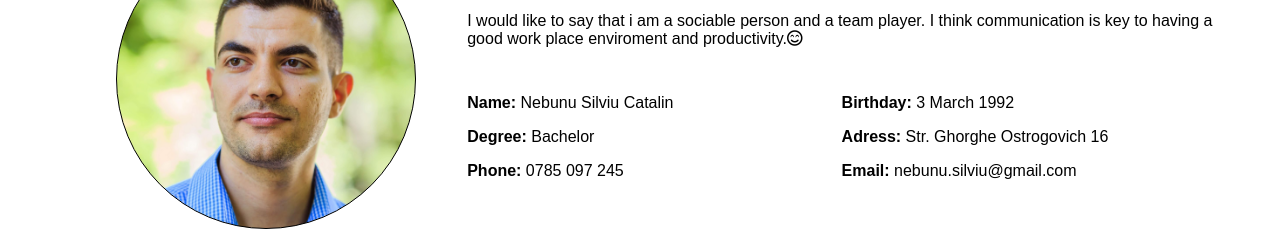
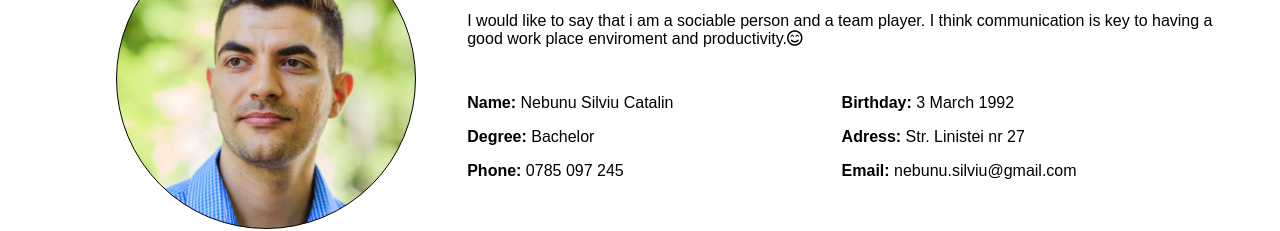
Before and after one commit to silviu03/Personal-site, a plain HTML site: page index.html in a window 1280 px wide. Shown: the part 840-1071 px from the top of the page. Drawn offline with Linux system fonts and the light colour scheme.

Commit message:
Update index.html

```diff
--- a/index.html
+++ b/index.html
@@ -74,7 +74,7 @@
                         </div>
                         <div>
                             <span> <strong>Birthday:</strong> 3 March 1992</span>
-                            <span> <strong>Adress:</strong> Str. Ghorghe Ostrogovich 16</span>
+                            <span> <strong>Adress:</strong> Str. Linistei nr 27</span>
                             <span> <strong>Email:</strong> nebunu.silviu@gmail.com</span>
                         </div>
                     </div>
```
